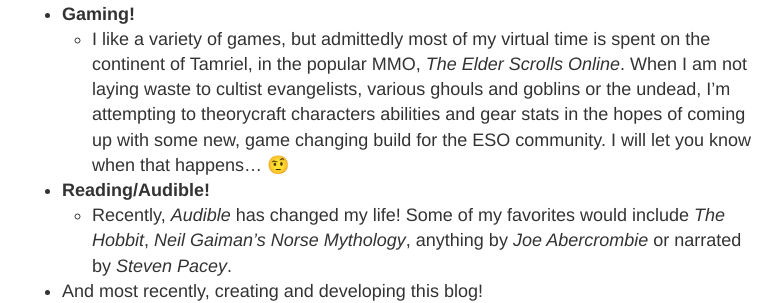
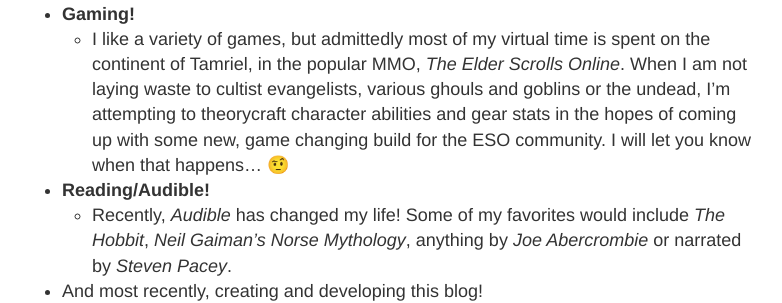
Before and after one commit to PowersgrOps/PowersgrOps.github.io, a Jekyll site: the page built from about.md, in a window 1280 px wide and 900 px high, scrolled down 1848 px. Shown: the part 206-509 px from the top of the window, without its empty margins (248-1030 px from the left). Built offline with Jekyll 4.4.1, drawn with Linux system fonts in a browser that asks for light colours.

Commit message:
Updated about.md.

```diff
--- a/about.md
+++ b/about.md
@@ -40,7 +40,7 @@
 * **Sports!**
     - More specifically, combat sports. And even more specifically, the _UFC_. This coupled with attempting to put together a winning _DraftKings_ lineup is how I spend most Saturday nights.
 * **Gaming!**
-    - I like a variety of games, but admittedly most of my virtual time is spent on the continent of Tamriel, in the popular MMO, _The Elder Scrolls Online_. When I am not laying waste to cultist evangelists, various ghouls and goblins or the undead, I'm attempting to theorycraft characters abilities and gear stats in the hopes of coming up with some new, game changing build for the ESO community. I will let you know when that happens... 🤨
+    - I like a variety of games, but admittedly most of my virtual time is spent on the continent of Tamriel, in the popular MMO, _The Elder Scrolls Online_. When I am not laying waste to cultist evangelists, various ghouls and goblins or the undead, I'm attempting to theorycraft character abilities and gear stats in the hopes of coming up with some new, game changing build for the ESO community. I will let you know when that happens... 🤨
 * **Reading/Audible!**
     - Recently, _Audible_ has changed my life! Some of my favorites would include _The Hobbit_, _Neil Gaiman's Norse Mythology_, anything by _Joe Abercrombie_ or narrated by _Steven Pacey_.
 * And most recently, creating and developing this blog!
```
